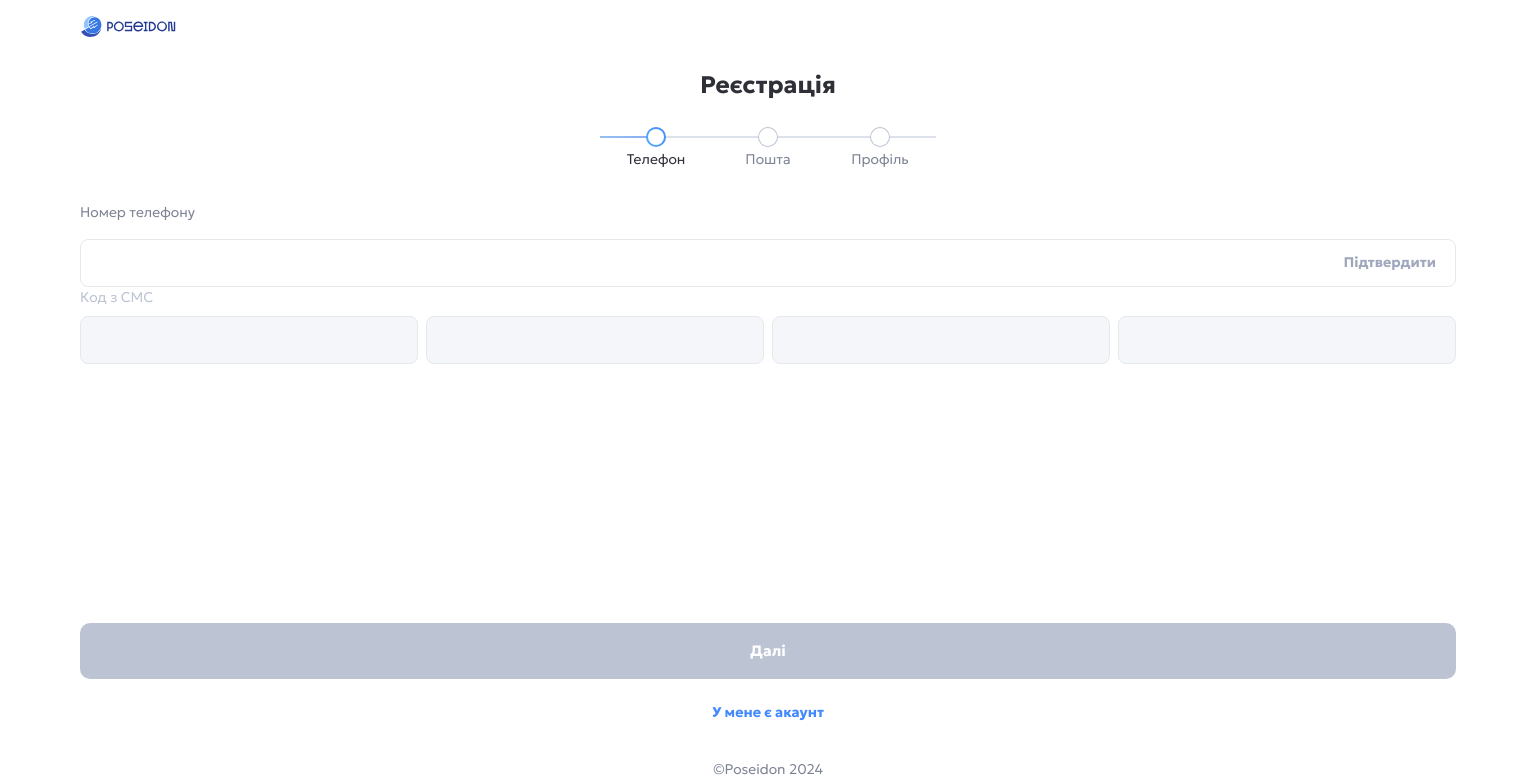
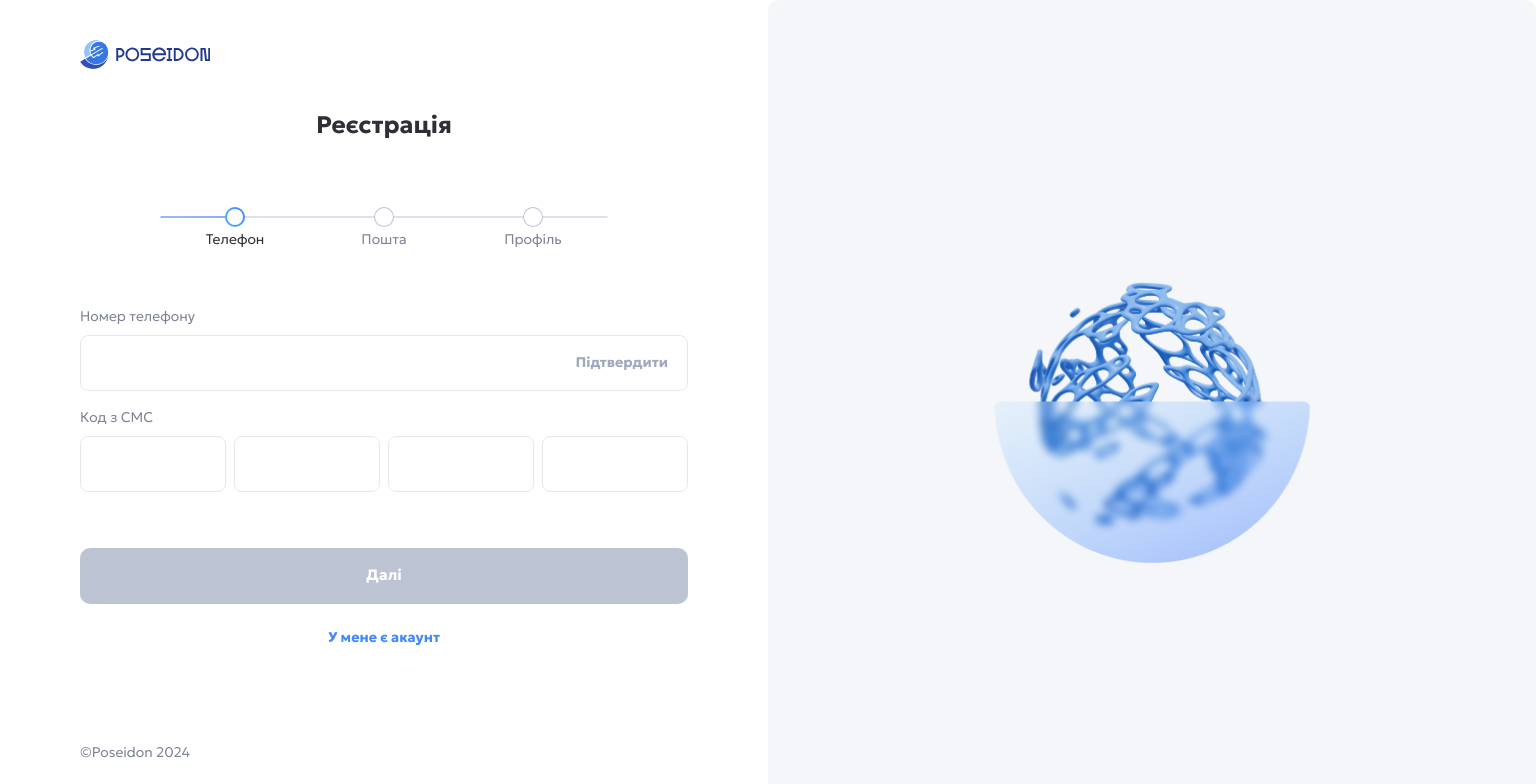
Before and after one commit to alexSili4/poseidon-auth, a website built with Vite: page src/index.html in a window 1536 px wide. Shown: the top 784 px of the page. Built offline with nearby package versions, Linux system fonts and the light colour scheme.

Commit message:
add styles

```diff
--- a/src/css/auth-form-footer.css
+++ b/src/css/auth-form-footer.css
@@ -13,3 +13,15 @@
   letter-spacing: 0px;
   text-align: center;
 }
+
+@media screen and (min-width: 1440px) {
+  .auth-form-footer {
+    margin-top: 55px;
+    padding-top: 40px;
+    padding-bottom: 40px;
+  }
+
+  .auth-form-footer-text {
+    text-align: left;
+  }
+}
--- a/src/css/auth-form-header.css
+++ b/src/css/auth-form-header.css
@@ -12,3 +12,16 @@
   width: 96px;
   height: 21px;
 }
+
+@media screen and (min-width: 1440px) {
+  .auth-form-header {
+    padding-top: 40px;
+    padding-bottom: 40px;
+  }
+
+  .auth-form-header-link-icon {
+    display: block;
+    width: 130px;
+    height: 29px;
+  }
+}
--- a/src/css/decorative-auth-block.css
+++ b/src/css/decorative-auth-block.css
@@ -1,9 +1,10 @@
 .decorative-auth-block {
+  flex-shrink: 0;
   display: flex;
+  flex-direction: column;
   align-items: center;
   justify-content: center;
   width: 50%;
-  min-height: 100%;
   border-radius: 10px;
   background-color: #f4f6f9;
 }
--- a/src/css/sign-up-form-step-01.css
+++ b/src/css/sign-up-form-phone.css
@@ -3,11 +3,11 @@
   display: flex;
   flex-direction: column;
   justify-content: space-between;
-  min-height: 296px;
+  gap: 70px;
   margin-top: 16px;
 }
 
-.auth-form-input-labels-wrap {
+.auth-form-labels-wrap {
   display: flex;
   flex-direction: column;
   gap: 16px;
@@ -45,6 +45,14 @@
   transition: border-color var(--transition-duration-and-func);
 }
 
+.auth-form-input.phone {
+  padding-right: 120px;
+}
+
+.auth-form-input.sms-code {
+  text-align: center;
+}
+
 .auth-form-input:not(:disabled):is(:hover, :focus) {
   border-color: #4289fe;
 }
@@ -80,9 +88,6 @@
   color: #9fa8bd;
 }
 
-.access-phone {
-}
-
 .auth-form-input-error {
   position: absolute;
 }
@@ -92,9 +97,6 @@
   align-items: center;
   justify-content: space-between;
   gap: 8px;
-}
-
-.sms-code {
 }
 
 .auth-form-submit-btn {
@@ -112,9 +114,19 @@
   font-size: 15px;
   font-weight: 700;
   line-height: 1.5;
-  margin-top: auto;
 }
 
 .auth-form-submit-btn:disabled {
   background-image: linear-gradient(0deg, #bcc3d3 0%, #bcc3d3 100%);
 }
+
+@media screen and (min-width: 1440px) {
+  .auth-form {
+    gap: 56px;
+    margin-top: 40px;
+  }
+
+  .auth-form-input {
+    height: 56px;
+  }
+}
--- a/src/css/sign-up-form-steps-list.css
+++ b/src/css/sign-up-form-steps-list.css
@@ -41,9 +41,6 @@
   gap: 92px;
 }
 
-.sign-up-form-steps-list-item {
-}
-
 .sign-up-form-steps-marker {
   position: relative;
   display: flex;
@@ -60,11 +57,6 @@
   background-size: 16px 16px, 100% 100%;
   background-position: top 50% left 50%, 0 0;
   background-repeat: no-repeat;
-}
-
-.sign-up-form-steps-marker-icon {
-  width: 16px;
-  height: 16px;
 }
 
 .sign-up-form-steps-marker-emptiness {
@@ -99,3 +91,29 @@
 .sign-up-form-steps-list-item.current .sign-up-form-steps-marker-label {
   color: #2f3037;
 }
+
+@media screen and (min-width: 1440px) {
+  .sign-up-form-steps-list-wrap {
+    margin-top: 48px;
+  }
+
+  .sign-up-form-steps-progress {
+    width: 447px;
+  }
+
+  .sign-up-form-steps-progress-wrap:has(.sign-up-form-steps-list-item.current:nth-child(1)) .sign-up-form-steps-progress {
+    background-size: 15% 100%;
+  }
+
+  .sign-up-form-steps-progress-wrap:has(.sign-up-form-steps-list-item.current:nth-child(2)) .sign-up-form-steps-progress {
+    background-size: 50% 100%;
+  }
+
+  .sign-up-form-steps-progress-wrap:has(.sign-up-form-steps-list-item.current:nth-child(3)) .sign-up-form-steps-progress {
+    background-size: 100% 100%;
+  }
+
+  .sign-up-form-steps-list {
+    gap: 129px;
+  }
+}
--- a/src/css/sign-up.css
+++ b/src/css/sign-up.css
@@ -8,7 +8,7 @@
   display: flex;
   flex-direction: column;
   gap: 16px;
-  height: 100vh;
+  min-height: 100vh;
 }
 
 .auth-container {
@@ -35,3 +35,13 @@
   line-height: 1.4;
   text-align: center;
 }
+
+@media screen and (min-width: 1440px) {
+  .auth-section-wrap {
+    display: flex;
+  }
+
+  .auth-form-container {
+    gap: 0px;
+  }
+}
--- a/src/css/styles.css
+++ b/src/css/styles.css
@@ -8,4 +8,4 @@
 @import url('./auth-form-header.css');
 @import url('./auth-form-footer.css');
 @import url('./sign-up-form-steps-list.css');
-@import url('./sign-up-form-step-01.css');
+@import url('./sign-up-form-phone.css');
--- a/src/partials/sign-up-form-step-01.html
+++ b/src/partials/sign-up-form-phone.html
@@ -1,6 +1,6 @@
 <form class="auth-form">
   <div class="auth-form-labels-wrap">
-    <label class="auth-form-input-labels-wrap">
+    <label class="auth-form-input-label">
       <span class="auth-form-input-title">Номер телефону</span>
       <span class="auth-form-input-wrap">
         <input type="text" name="SUP1[phone]" class="auth-form-input phone" required />
@@ -11,10 +11,10 @@
     <label class="auth-form-input-label">
       <span class="auth-form-input-title">Код з СМС</span>
       <span class="auth-form-inputs-wrap">
-        <input type="text" maxlength="1" name="SUP1[sms_code]" class="auth-form-input sms-code" required disabled />
-        <input type="text" maxlength="1" name="SUP1[sms_code]" class="auth-form-input sms-code" required disabled />
-        <input type="text" maxlength="1" name="SUP1[sms_code]" class="auth-form-input sms-code" required disabled />
-        <input type="text" maxlength="1" name="SUP1[sms_code]" class="auth-form-input sms-code" required disabled />
+        <input type="text" maxlength="1" name="SUP1[sms_code]" class="auth-form-input sms-code js-auth-form-input-sms-code" required />
+        <input type="text" maxlength="1" name="SUP1[sms_code]" class="auth-form-input sms-code js-auth-form-input-sms-code" required />
+        <input type="text" maxlength="1" name="SUP1[sms_code]" class="auth-form-input sms-code js-auth-form-input-sms-code" required />
+        <input type="text" maxlength="1" name="SUP1[sms_code]" class="auth-form-input sms-code js-auth-form-input-sms-code" required />
       </span>
       <span class="auth-form-input-error"></span>
     </label>
--- a/src/partials/sign-up.html
+++ b/src/partials/sign-up.html
@@ -6,7 +6,7 @@
       <div class="container auth-container">
         <h2 class="auth-form-title">Реєстрація</h2>
         <load src="/partials/sign-up-form-steps-list.html" />
-        <load src="/partials/sign-up-form-step-01.html" />
+        <load src="/partials/sign-up-form-phone.html" />
         <a class="auth-form-account-link" href="/">У мене є акаунт</a>
       </div>
       <load src="/partials/auth-form-footer.html" />
--- a/vite.config.js
+++ b/vite.config.js
@@ -6,32 +6,33 @@ import FullReload from 'vite-plugin-full-reload';
 export default defineConfig({
   root: 'src',
   build: {
+    minify: false,
     rollupOptions: {
       input: glob.sync('./src/*.html'),
       output: {
         // Настройка для вывода файлов в разные папки
         assetFileNames: (assetInfo) => {
           if (assetInfo.name.endsWith('.css')) {
-            return 'css/[name]-[hash][extname]';
+            return 'css/[name][extname]';
           }
           if (assetInfo.name.endsWith('.js')) {
-            return 'js/[name]-[hash][extname]';
+            return 'js/[name][extname]';
           }
           if (assetInfo.name.endsWith('.svg')) {
-            return 'icons/[name]-[hash][extname]';
+            return 'icons/[name][extname]';
           }
           if (assetInfo.name.endsWith('.ttf')) {
-            return 'fonts/[name]-[hash][extname]';
+            return 'fonts/[name][extname]';
           }
           if (assetInfo.name.endsWith('.png')) {
-            return 'images/[name]-[hash][extname]';
+            return 'images/[name][extname]';
           }
           // Настройка для других файлов, если необходимо
-          return 'assets/[name]-[hash][extname]';
+          return 'assets/[name][extname]';
         },
         // Настройка для вывода файлов JavaScript
-        chunkFileNames: 'js/[name]-[hash].js',
-        entryFileNames: 'js/[name]-[hash].js',
+        chunkFileNames: 'js/[name].js',
+        entryFileNames: 'js/[name].js',
       },
     },
     outDir: '../dist',
```
